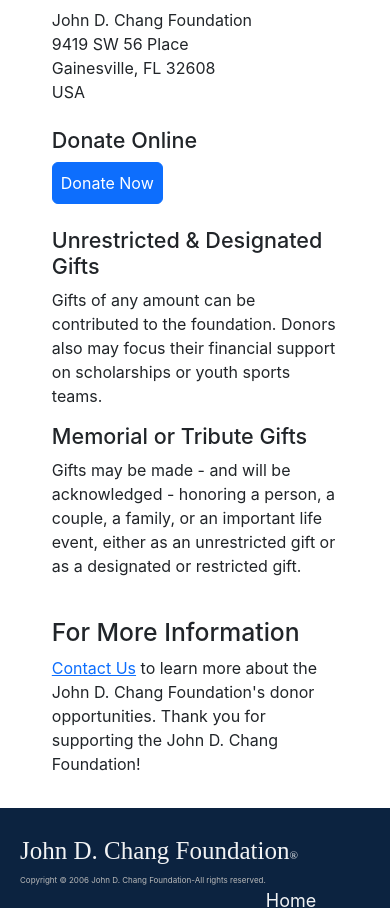
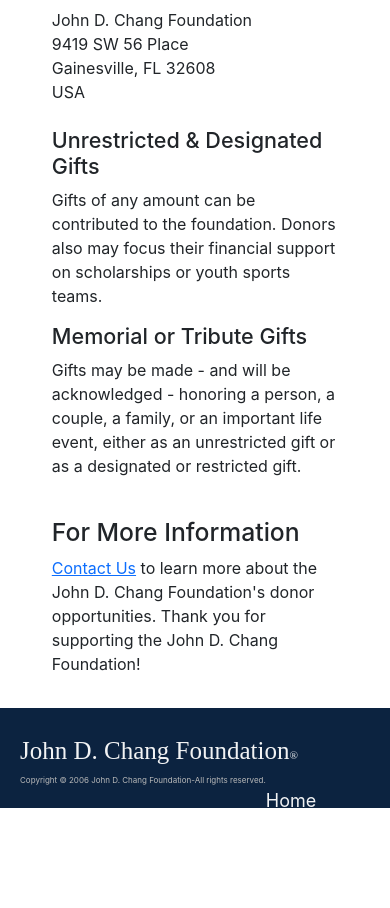
Before and after one commit to sjchang28/john_foundation, a React (Create React App) app: page /donate in a window 390 px wide. Shown: the part 1320-2228 px from the top of the page. After the commit the page ends 2128 px from the top, so only its background shows below. Built offline with nearby package versions, Linux system fonts and the light colour scheme.

Commit message:
adjustment for mobile

```diff
--- a/src/components/PageFooter.jsx
+++ b/src/components/PageFooter.jsx
@@ -4,7 +4,7 @@
 
 const PageFooter = () => {
 	return (
-		<Fragment>
+		<Fragment className="content">
 			<div className="footer">
 				<a href="/">
 					<span className="logo-text">John D. Chang Foundation<span className="registered-trademark-symbol">®</span> </span><br />
--- a/src/components/PageHeader.jsx
+++ b/src/components/PageHeader.jsx
@@ -5,7 +5,7 @@
 
 const PageHeader = () => {
 	return (
-		<Fragment>
+		<Fragment className="content">
 			<div className="header">
 				<a href="/">
 					<img src={FoundationLogo} alt="John D. Chang Foundation Logo" className="foundation-logo"/>
--- a/src/routes/about.js
+++ b/src/routes/about.js
@@ -15,7 +15,7 @@
 
 const About = () => {
 	return(
-		<Fragment>
+		<Fragment className="content">
 			<PageHeader />
 			<div className="page-information">
 			<div className="container container-photo">
--- a/src/routes/contact.js
+++ b/src/routes/contact.js
@@ -106,7 +106,7 @@
 	};
 
 	return(
-		<Fragment>
+		<Fragment className="content">
 			<PageHeader />
 			<div className="page-information body-page-text">
 			<h1>Contact Us</h1>
--- a/src/routes/home.js
+++ b/src/routes/home.js
@@ -18,7 +18,7 @@
 
 const Home = () => {
   return (
-	<Fragment>
+	<Fragment className="content">
 	<PageHeader />
 	<div>
 		<div className="container container-photo">
--- a/src/routes/privacy.js
+++ b/src/routes/privacy.js
@@ -7,7 +7,7 @@
 
 const Privacy = () => {
 	return(
-		<Fragment>
+		<Fragment className="content">
 			<PageHeader />
 			<div className="page-information">
 			<h1>Privacy Informatinon</h1>
--- a/src/routes/scholarships.js
+++ b/src/routes/scholarships.js
@@ -9,7 +9,7 @@
 
 const Scholarships = () => {
 	return(
-		<Fragment>
+		<Fragment className="content">
 			<PageHeader />
 			<div className="page-information">
 				<div className="body-page-text">
--- a/src/routes/waystogive.js
+++ b/src/routes/waystogive.js
@@ -1,5 +1,4 @@
 import { Fragment } from "react";
-import Button from 'react-bootstrap/Button';
 
 import PageHeader from '../components/PageHeader.jsx';
 import PageFooter from '../components/PageFooter.jsx';
@@ -10,7 +9,7 @@
 
 const WaysToGive = () => {
 	return(
-		<Fragment>
+		<Fragment className="content">
 			<PageHeader />
 			<div className="page-information">
 			<div className="container container-photo">
@@ -36,8 +35,8 @@
 							USA <br /><br />
 						</div>
 
-						<h4>Donate Online</h4>
-						<Button className="p-2">Donate Now</Button> <br /><br />
+						{/* <h4>Donate Online</h4>
+						<Button className="p-2">Donate Now</Button> <br /><br /> */}
 
 						<h4>Unrestricted & Designated Gifts</h4>
 						<p>
--- a/src/style/index.css
+++ b/src/style/index.css
@@ -23,6 +23,7 @@
 	.content {
 	  width: 90%;
 	  margin: 0 auto;
+	  text-size-adjust: 100%;
 	}
 
 	/* Change the font size of text on smaller screens */
```
Also changed, not shown: src/routes/donate.js (deleted).
